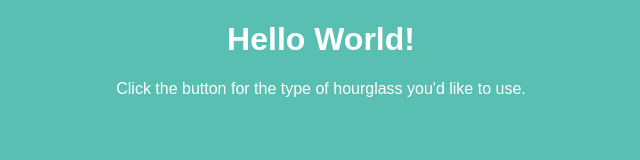
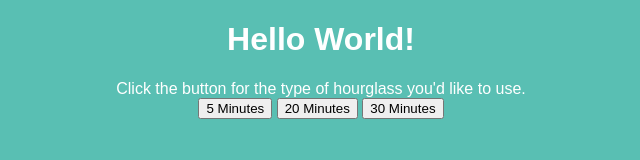
Before and after one commit to jc5311/hourglass, an Electron app: page index.html in a window 1280 px wide. Shown: the whole page, without its empty margins (319-959 px from the left). Drawn offline with Linux system fonts and the light colour scheme.

Commit message:
Not sure if I did it here but changed background. Mainly added buttons.

```diff
--- a/index.html
+++ b/index.html
@@ -8,8 +8,10 @@
   <head>
     <meta charset="UTF-8">
     <title>Hourglass</title>
+    <link rel="stylesheet" type="text/css" href="calculator.css">
   </head>
   <body>
+    <div id="HourglassInterface">
       <style>
         body{
           color: white;
@@ -17,14 +19,37 @@
           text-align: center;
         }
       </style>
+
+      <div class="top">
           <h1>Hello World!</h1>
           Click the button for the type of hourglass you'd like
           to use.
+      </div>
+
+      <div class="buttons">
+          <span>
+            <button>5 Minutes</button>
+          </span>
+
+          <span>
+              <button>20 Minutes</button>
+          </span>
+
+          <span>
+              <button>30 Minutes</button>
+          </span>
+
+        </div>
 
 
       <script>
         // You can also require other files to run in this process
         require('./renderer.js')
+
+        $(document).ready(function(){
+          $("#HourglassInterface").hide()
+        });
       </script>
+    </div>
   </body>
 </html>
--- a/main.js
+++ b/main.js
@@ -5,9 +5,13 @@ const {app, BrowserWindow} = require('electron')
 // be closed automatically when the JavaScript object is garbage collected.
 let mainWindow
 
+
 function createWindow () {
   // Create the browser window.
-  mainWindow = new BrowserWindow({width: 800, height: 600})
+  mainWindow = new BrowserWindow({
+    'width': 400,
+    'height': 400
+  })
 
   // and load the index.html of the app.
   mainWindow.loadFile('index.html')
```
Lines whose indentation alone changed are shown as unchanged.
